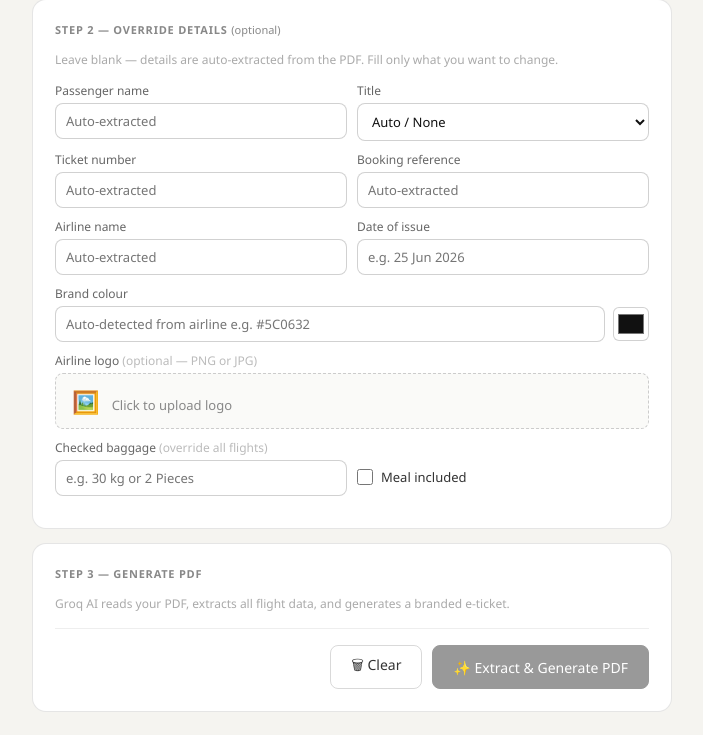
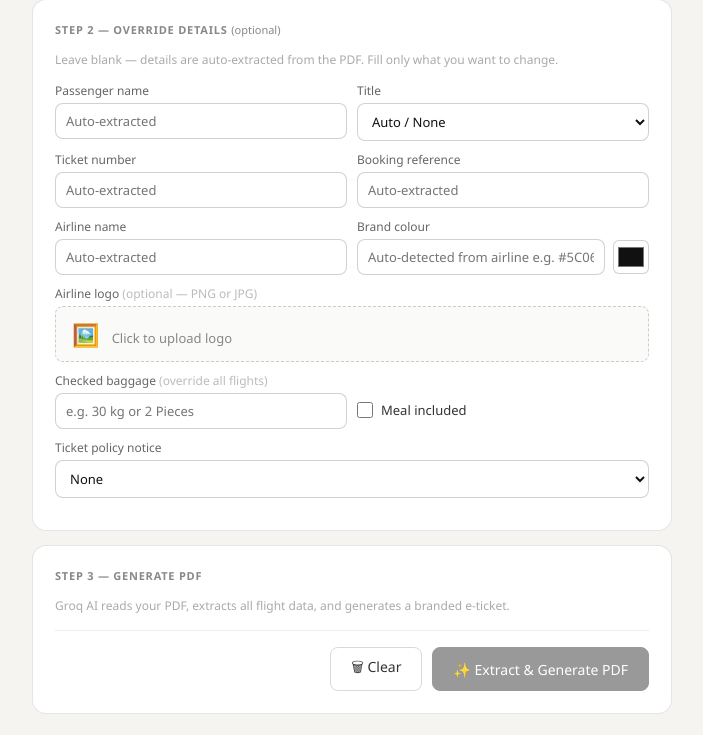
Before and after one commit to clt110120/primeticket, a Flask app: page / in a window 1280 px wide. Shown: the part 391-1126 px from the top of the page, without its empty margins (288-991 px from the left). Run offline with Flask 3, Linux system fonts and the light colour scheme.

Commit message:
Update index.html

```diff
--- a/templates/index.html
+++ b/templates/index.html
@@ -97,9 +97,6 @@ input[type=color]{width:36px;height:34px;padding:2px;border:0.5px solid rgba(0,0
     </div>
     <div class="grid">
       <div><label>Airline name</label><input type="text" id="f-air" placeholder="Auto-extracted"></div>
-      <div><label>Date of issue</label><input type="text" id="f-dt" placeholder="e.g. 25 Jun 2026"></div>
-    </div>
-    <div class="grid one">
       <div><label>Brand colour</label>
         <div class="crow">
           <input type="text" id="f-col" placeholder="Auto-detected from airline e.g. #5C0632">
@@ -136,6 +133,16 @@ input[type=color]{width:36px;height:34px;padding:2px;border:0.5px solid rgba(0,0
           <input type="checkbox" id="f-meal" style="width:16px;height:16px;cursor:pointer;accent-color:#1a1a1a;">
           Meal included
         </label>
+      </div>
+    </div>
+    <div class="grid one">
+      <div><label>Ticket policy notice</label>
+        <select id="f-policy">
+          <option value="">None</option>
+          <option value="non_refundable">Non-Refundable</option>
+          <option value="change_24h">Changes allowed up to 24 hours before departure</option>
+          <option value="change_48h">Changes allowed up to 48 hours before departure</option>
+        </select>
       </div>
     </div>
   </div>
@@ -206,9 +213,10 @@ function clearAll(){
   logoFile=null;
   render();
   removeLogo({stopPropagation:()=>{}});
-  ['f-pax','f-tkt','f-pnr','f-air','f-dt','f-col','f-checked'].forEach(id=>document.getElementById(id).value='');
+  ['f-pax','f-tkt','f-pnr','f-air','f-col','f-checked'].forEach(id=>document.getElementById(id).value='');
   document.getElementById('f-ttl').value='';
   document.getElementById('f-meal').checked=false;
+  document.getElementById('f-policy').value='';
   status('','');
   progress(0);
 }
@@ -234,13 +242,15 @@ async function run(){
   files.forEach(f=>fd.append('pdfs',f));
   if(logoFile) fd.append('logo', logoFile);
   const map={passenger_name:'f-pax',title:'f-ttl',ticket_number:'f-tkt',
-    booking_ref:'f-pnr',airline_name:'f-air',date_of_issue:'f-dt',brand_hex:'f-col',
+    booking_ref:'f-pnr',airline_name:'f-air',brand_hex:'f-col',
     checked_baggage:'f-checked'};
   for(const[k,id] of Object.entries(map)){
     const v=document.getElementById(id).value.trim();
     if(v) fd.append(k,v);
   }
   if(document.getElementById('f-meal').checked) fd.append('meal_included','1');
+  const policy = document.getElementById('f-policy').value;
+  if(policy) fd.append('ticket_policy', policy);
 
   try{
     progress(35);
```
